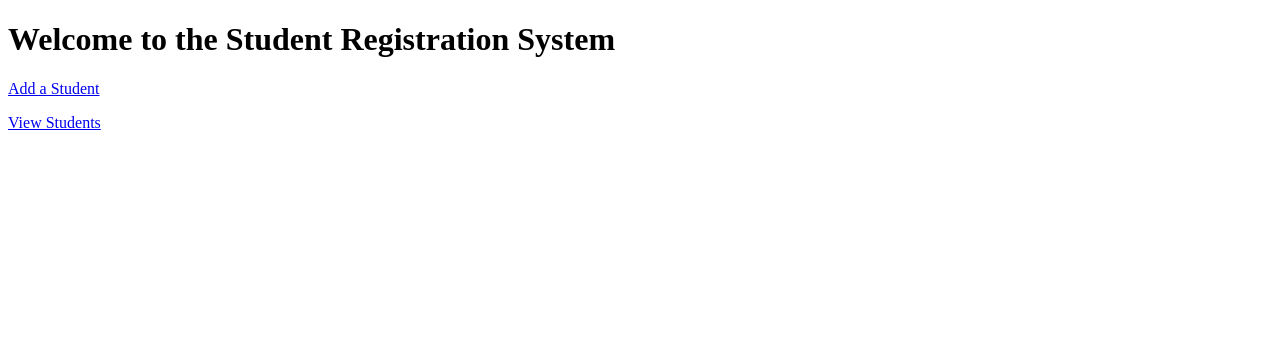
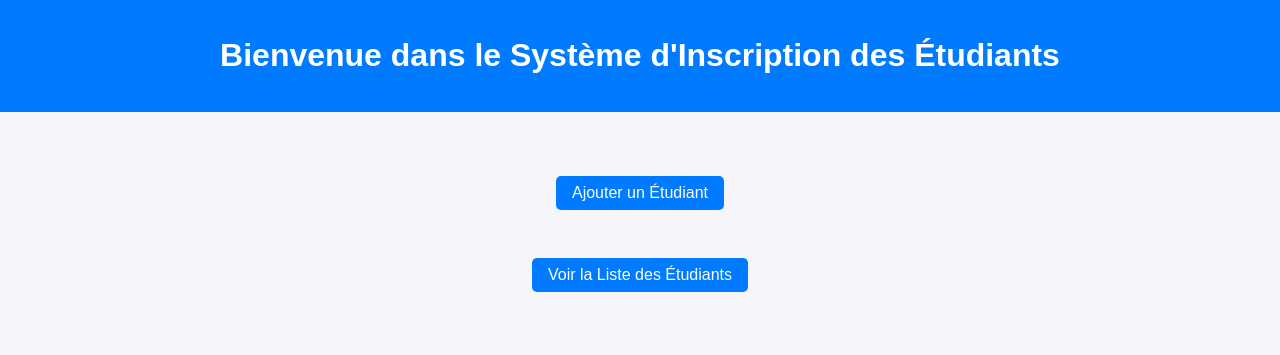
Before and after one commit to Lumiere-MULAGWA/flask-student-app, a Flask app: page / in a window 1280 px wide. Shown: the top 355 px of the page. Run offline with Flask 3, Linux system fonts and the light colour scheme; parts of the project's set-up code (start-up, migrations or seed data) failed here and were passed over.

Commit message:
modification

```diff
--- a/templates/add_student.html
+++ b/templates/add_student.html
@@ -27,7 +27,7 @@
         <div id="message"></div>
         {{ message }}
     </div>
-    <a href="{{ url_for('students_list') }}">list of Student</a>
+    <a href="students_list.html">list of Student</a>
     <script src="{{ url_for('static', filename='js/scripts.js') }}"></script>
 </body>
 </html>
--- a/templates/index.html
+++ b/templates/index.html
@@ -1,14 +1,49 @@
 <!-- filepath: templates/index.html -->
 <!DOCTYPE html>
-<html lang="en">
+<html lang="fr"></html>
 <head>
     <meta charset="UTF-8">
     <meta name="viewport" content="width=device-width, initial-scale=1.0">
-    <title>Student Registration</title>
+    <title>Inscription des Étudiants</title>
+    <style>
+        body {
+            font-family: Arial, sans-serif;
+            margin: 0;
+            padding: 0;
+            background-color: #f4f4f9;
+            color: #333;
+        }
+        header {
+            background-color: #007BFF;
+            color: white;
+            padding: 1rem 0;
+            text-align: center;
+        }
+        main {
+            padding: 2rem;
+            text-align: center;
+        }
+        a {
+            display: inline-block;
+            margin: 1rem;
+            padding: 0.5rem 1rem;
+            text-decoration: none;
+            color: white;
+            background-color: #007BFF;
+            border-radius: 5px;
+        }
+        a:hover {
+            background-color: #0056b3;
+        }
+    </style>
 </head>
 <body>
-    <h1>Welcome to the Student Registration System</h1>
-    <p><a href="/add_student">Add a Student</a></p>
-    <p><a href="/students_list">View Students</a></p>
+    <header>
+        <h1>Bienvenue dans le Système d'Inscription des Étudiants</h1>
+    </header>
+    <main>
+        <p><a href="/add_student">Ajouter un Étudiant</a></p>
+        <p><a href="/students_list">Voir la Liste des Étudiants</a></p>
+    </main>
 </body>
 </html>
```
Also changed, not shown: 1 other file.
